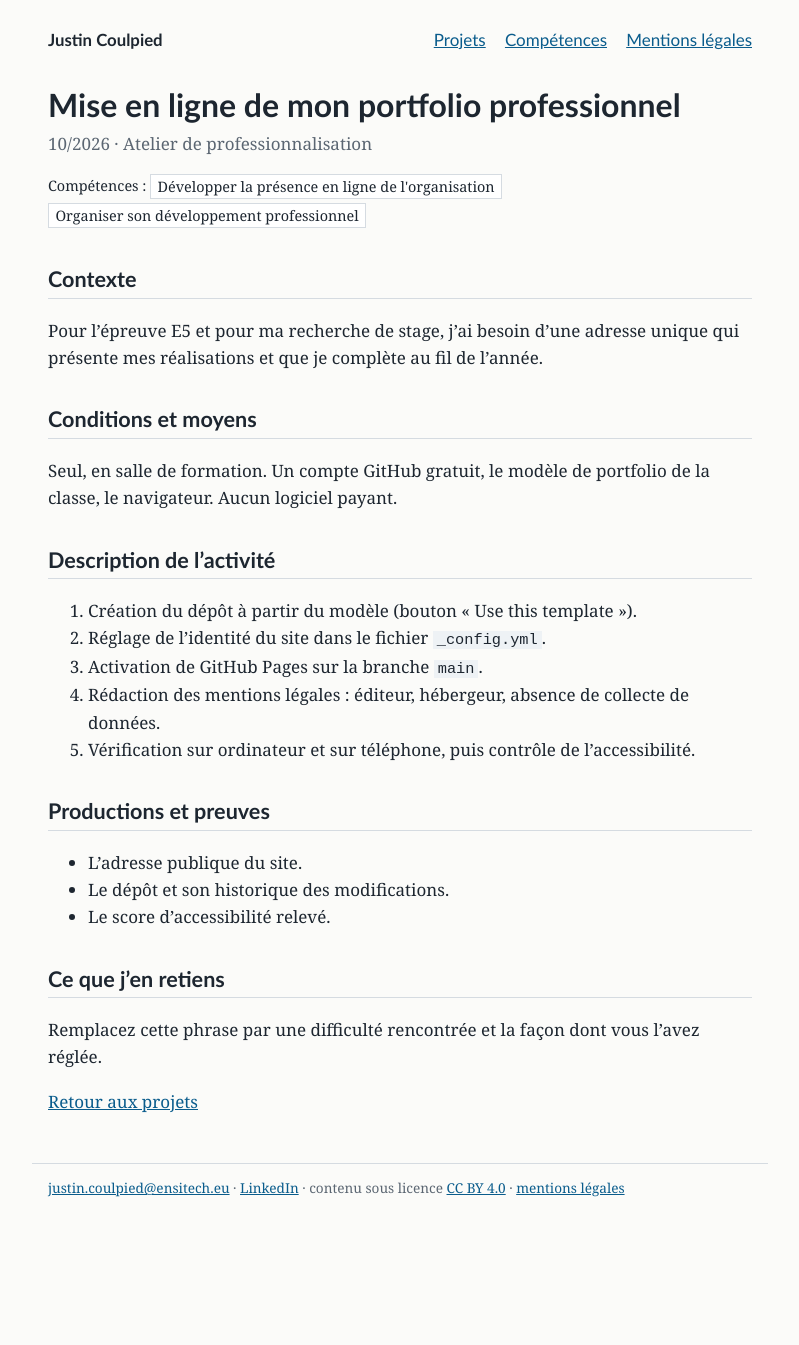
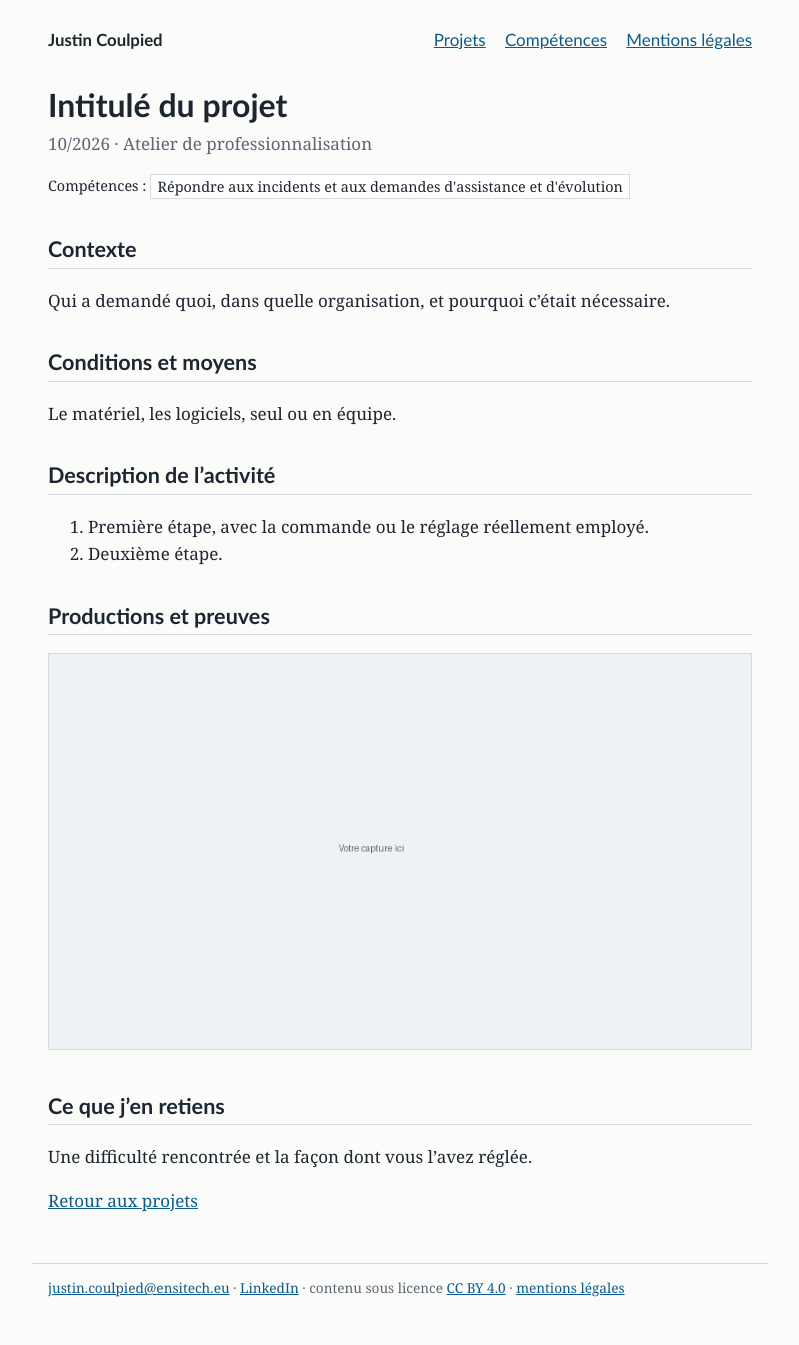
Before and after one commit to Justin64752/portfolio, a Jekyll site: the page built from _projets/2026-10-mon-portfolio.md, in a window 1280 px wide. Shown: the whole page, without its empty margins (240-1039 px from the left). Built offline with Jekyll 4.4.1, drawn with Linux system fonts in a browser that asks for light colours; before the commit the page ends 1245 px from its top, so only the background shows below that.

Commit message:
Update portfolio project details and structure

```diff
--- a/_projets/2026-10-mon-portfolio.md
+++ b/_projets/2026-10-mon-portfolio.md
@@ -1,33 +1,28 @@
 ---
-title: "Mise en ligne de mon portfolio professionnel"
+title: "Intitulé du projet"
 date: 2026-10-07
 cadre: "Atelier de professionnalisation"
-resume: "Création et publication d'un site personnel gratuit, hébergé sur GitHub Pages, qui présente mes réalisations."
-competences: [c3, c6]
+resume: "Une phrase : ce que vous avez fait, et pour qui."
+competences: [c2]
 ---
 
 ## Contexte
 
-Pour l'épreuve E5 et pour ma recherche de stage, j'ai besoin d'une adresse unique qui présente mes réalisations et que je complète au fil de l'année.
+Qui a demandé quoi, dans quelle organisation, et pourquoi c'était nécessaire.
 
 ## Conditions et moyens
 
-Seul, en salle de formation. Un compte GitHub gratuit, le modèle de portfolio de la classe, le navigateur. Aucun logiciel payant.
+Le matériel, les logiciels, seul ou en équipe.
 
 ## Description de l'activité
 
-1. Création du dépôt à partir du modèle (bouton « Use this template »).
-2. Réglage de l'identité du site dans le fichier `_config.yml`.
-3. Activation de GitHub Pages sur la branche `main`.
-4. Rédaction des mentions légales : éditeur, hébergeur, absence de collecte de données.
-5. Vérification sur ordinateur et sur téléphone, puis contrôle de l'accessibilité.
+1. Première étape, avec la commande ou le réglage réellement employé.
+2. Deuxième étape.
 
 ## Productions et preuves
 
-- L'adresse publique du site.
-- Le dépôt et son historique des modifications.
-- Le score d'accessibilité relevé.
+![Ce que montre la capture]({{ "/images/exemple.png" | relative_url }})
 
 ## Ce que j'en retiens
 
-Remplacez cette phrase par une difficulté rencontrée et la façon dont vous l'avez réglée.
+Une difficulté rencontrée et la façon dont vous l'avez réglée.
```
